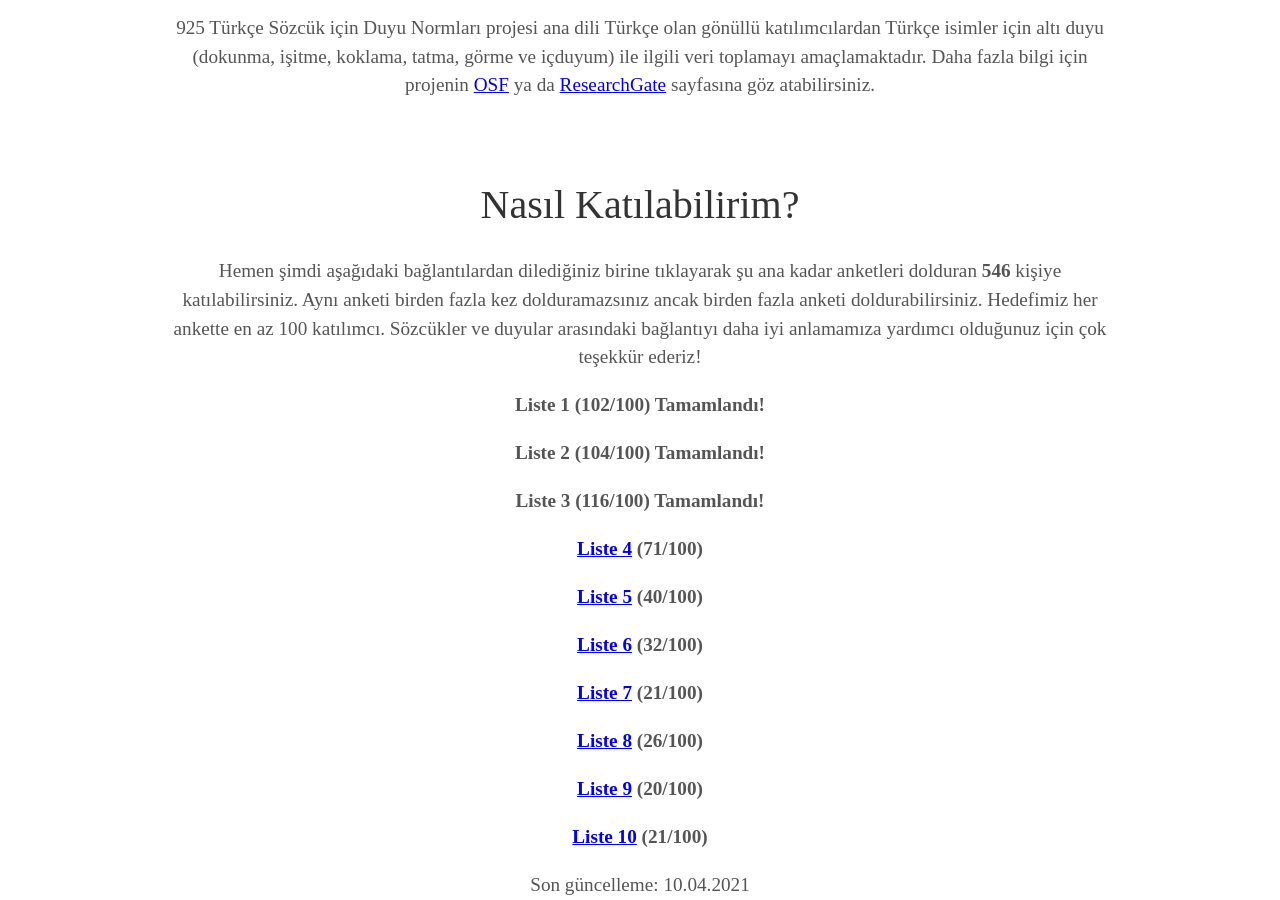
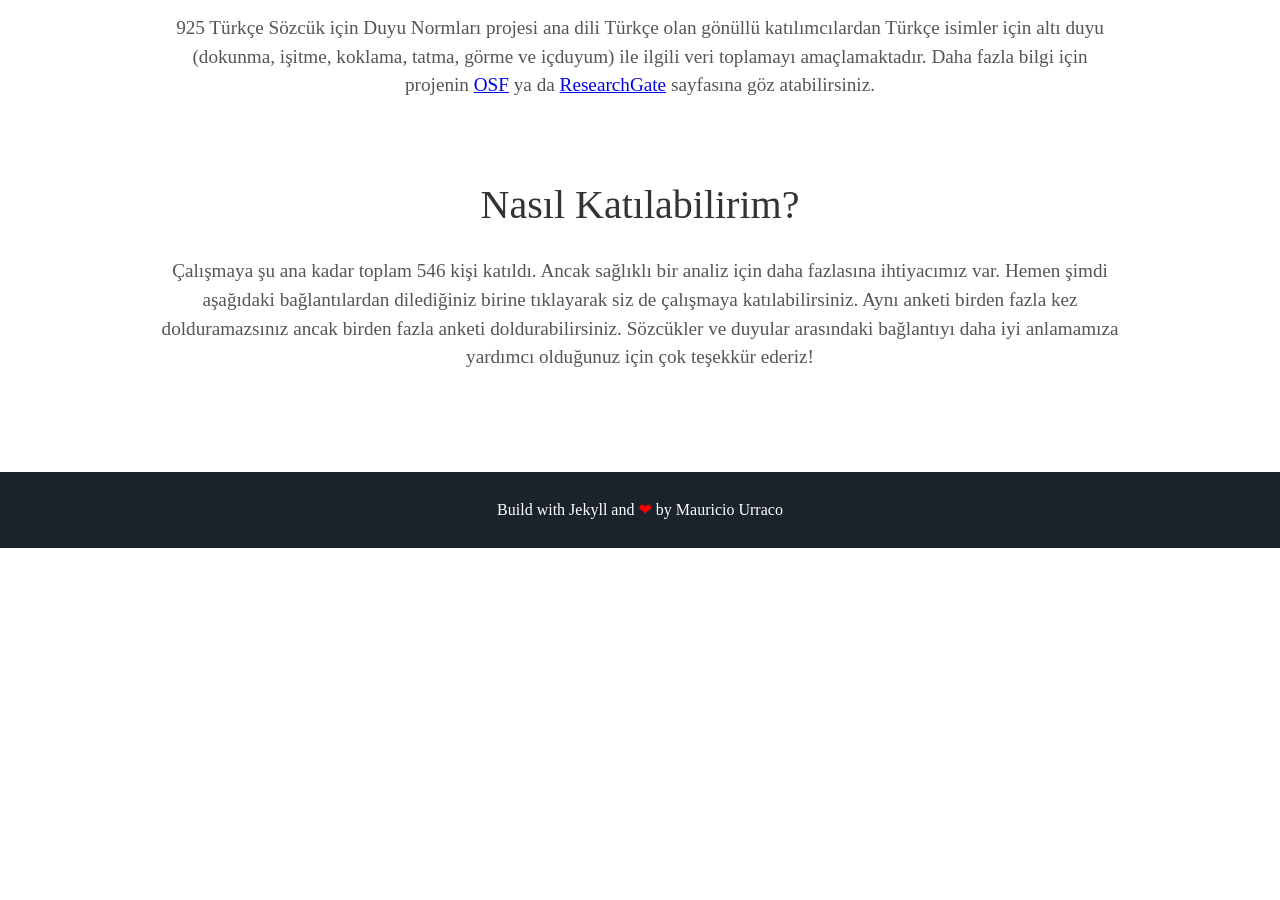
Before and after one commit to 925sozcuk/925sozcuk.github.io, a Jekyll site: the page built from index.html, in a window 1280 px wide and 900 px high, scrolled down 1043 px. Built offline with Jekyll 4.4.1, drawn with Linux system fonts in a browser that asks for light colours; some web fonts are replaced; after the commit the page ends 1591 px from its top, so only the background shows below that.

Commit message:
Update about.html

```diff
--- a/_includes/about.html
+++ b/_includes/about.html
@@ -5,21 +5,8 @@
    Türkçe isimler için altı duyu (dokunma, işitme, koklama, tatma, görme ve içduyum) ile ilgili veri toplamayı amaçlamaktadır.
    Daha fazla bilgi için projenin <a href="https://osf.io/m34u7/" target="_blank">OSF</a> ya da <a href="https://www.researchgate.net/project/Sensory-Norms-for-925-Turkish-Nouns" target="_blank">ResearchGate</a> sayfasına göz atabilirsiniz.</p>
   <h1>Nasıl Katılabilirim?</h1>
-  <p>Hemen şimdi aşağıdaki bağlantılardan dilediğiniz birine tıklayarak şu ana kadar anketleri dolduran
-    <b>546</b> kişiye katılabilirsiniz. Aynı anketi birden fazla kez dolduramazsınız ancak birden fazla anketi doldurabilirsiniz.
-    Hedefimiz her ankette en az 100 katılımcı. Sözcükler ve duyular arasındaki bağlantıyı daha iyi anlamamıza yardımcı olduğunuz için çok teşekkür ederiz!</p>
-    <b>
-      <p>Liste 1 (102/100) Tamamlandı!</p>
-      <p>Liste 2 (104/100) Tamamlandı!</p>
-      <p>Liste 3 (116/100) Tamamlandı!</p>
-      <p><a href="https://forms.gle/FwZTpyy2v1rKkZih7" target="_blank">Liste 4</a> (71/100)</p>
-      <p><a href="https://forms.gle/Aj8X9Y3sYMKVgc4u5" target="_blank">Liste 5</a> (40/100)</p>
-      <p><a href="https://forms.gle/qg9a1V2BmXxLDtod6" target="_blank">Liste 6</a> (32/100)</p>
-      <p><a href="https://forms.gle/EqGQ875uBarAzp1HA" target="_blank">Liste 7</a> (21/100)</p>
-      <p><a href="https://forms.gle/cFHsJCzy14Jx59h9A" target="_blank">Liste 8</a> (26/100)</p>
-      <p><a href="https://forms.gle/o52CG2iT8cTMF7hdA" target="_blank">Liste 9</a> (20/100)</p>
-      <p><a href="https://forms.gle/FAh1ucTYu49YYeu59" target="_blank">Liste 10</a> (21/100)</p>
-    </b>
+  <p>Çalışmaya şu ana kadar toplam 546 kişi katıldı. Ancak sağlıklı bir analiz için daha fazlasına ihtiyacımız var.
+    Hemen şimdi aşağıdaki bağlantılardan dilediğiniz birine tıklayarak siz de çalışmaya katılabilirsiniz. Aynı anketi birden fazla kez dolduramazsınız ancak birden fazla anketi doldurabilirsiniz.
+    Sözcükler ve duyular arasındaki bağlantıyı daha iyi anlamamıza yardımcı olduğunuz için çok teşekkür ederiz!</p>
 
-  <p>Son güncelleme: 10.04.2021</p>
-  </div>
+</div>
```
